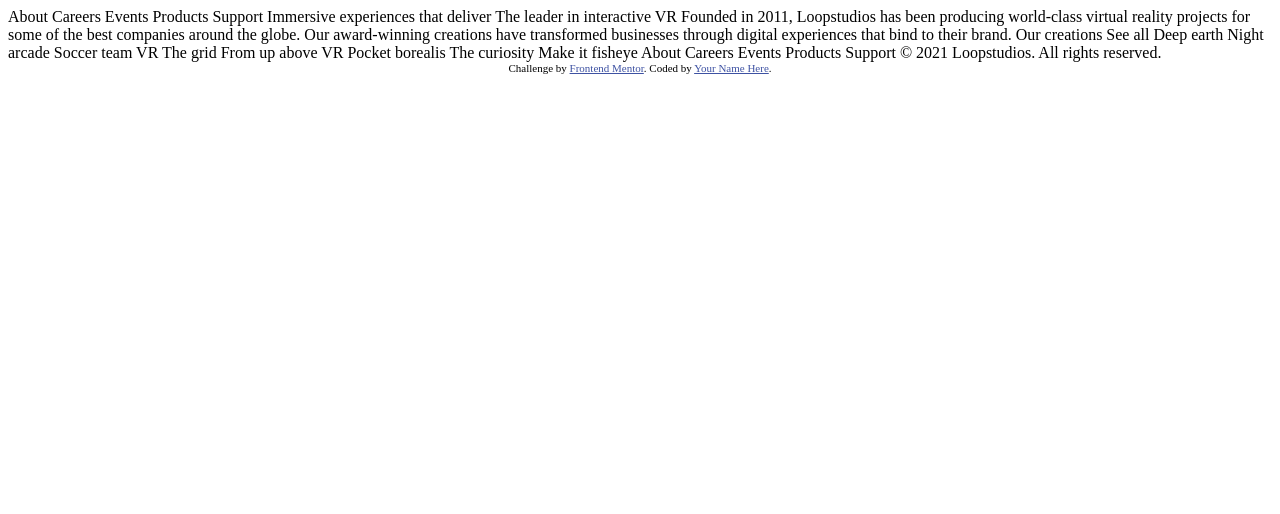
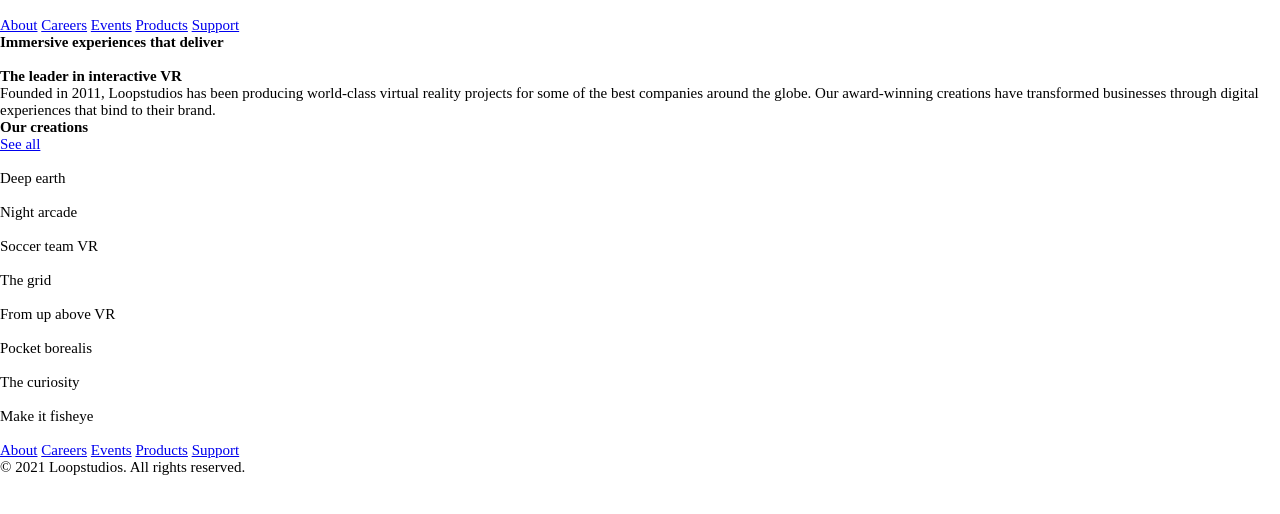
Before and after one commit to JosueLauren/loopstudios-landing-page-main-, a plain HTML site: page index.html in a window 1280 px wide. Drawn offline with Linux system fonts and the light colour scheme.

Commit message:
Criado a estrutura(HTML) do projeto

```diff
--- a/index.html
+++ b/index.html
@@ -3,57 +3,97 @@
 <head>
   <meta charset="UTF-8">
   <meta name="viewport" content="width=device-width, initial-scale=1.0"> <!-- displays site properly based on user's device -->
-
+  <link rel="stylesheet" href="style.css">
   <link rel="icon" type="image/png" sizes="32x32" href="./images/favicon-32x32.png">
 
   <title>Frontend Mentor | Loopstudios landing page</title>
 
   <!-- Feel free to remove these styles or customise in your own stylesheet 👍 -->
-  <style>
-    .attribution { font-size: 11px; text-align: center; }
-    .attribution a { color: hsl(228, 45%, 44%); }
-  </style>
 </head>
 <body>
-  About
-  Careers
-  Events
-  Products
-  Support
-
-  Immersive experiences that deliver
-
-  The leader in interactive VR
-
-  Founded in 2011, Loopstudios has been producing world-class virtual reality
-  projects for some of the best companies around the globe. Our award-winning
-  creations have transformed businesses through digital experiences that bind
-  to their brand.
-
-  Our creations
-
-  See all
-
-  Deep earth
-  Night arcade
-  Soccer team VR
-  The grid
-  From up above VR
-  Pocket borealis
-  The curiosity
-  Make it fisheye
-
-  About
-  Careers
-  Events
-  Products
-  Support
-
-  © 2021 Loopstudios. All rights reserved.
-
-  <div class="attribution">
-    Challenge by <a href="https://www.frontendmentor.io?ref=challenge" target="_blank">Frontend Mentor</a>.
-    Coded by <a href="#">Your Name Here</a>.
-  </div>
+  <header class="cabeçalho">
+   <div class="logo-menu">
+    <img src="" alt="">
+    <nav class="menu-nav">
+      <a href="#">About</a>
+      <a href="#">Careers</a>
+      <a href="#">Events</a>
+      <a href="#">Products</a>
+      <a href="#">Support</a>
+    </nav>
+   </div>
+   <h1 class="titilo-cabeçalho">Immersive experiences that deliver</h1>
+  </header>
+  <section>
+    <div class="imagem-aumentada"><img src="" alt=""></div>
+    <div class="interação">
+      <h1>The leader in interactive VR</h1>
+      <p> Founded in 2011, Loopstudios has been producing world-class virtual reality
+        projects for some of the best companies around the globe. Our award-winning
+        creations have transformed businesses through digital experiences that bind
+        to their brand.</p>
+    </div>
+  </section>
+  <section class="criações">
+    <div class="titulo-criações">
+      <h1>Our creations</h1>
+      <a href="#">See all</a>
+    </div>
+    <div class="grid-imagens">
+      <figure>
+        <img src="" alt="">
+        <figcaption>Deep earth</figcaption>
+      </figure>
+      <figure>
+        <img src="" alt="">
+        <figcaption>Night arcade</figcaption>
+      </figure>
+      <figure>
+        <img src="" alt="">
+        <figcaption>Soccer team VR</figcaption>
+      </figure>
+      <figure>
+        <img src="" alt="">
+        <figcaption>The grid</figcaption>
+      </figure>
+      <figure>
+        <img src="" alt="">
+        <figcaption>From up above VR</figcaption>
+      </figure>
+      <figure>
+        <img src="" alt="">
+        <figcaption>Pocket borealis</figcaption>
+      </figure>
+      <figure>
+        <img src="" alt="">
+        <figcaption>The curiosity</figcaption>
+      </figure>
+      <figure>
+        <img src="" alt="">
+        <figcaption>Make it fisheye</figcaption>
+      </figure>
+    </div>
+  </section>
+  <footer class="rodapé">
+    <div class="logo-linksRodapé">
+      <img src="" alt="">
+      <div class="links-rodapé">
+        <a href="#">About</a>
+        <a href="#">Careers</a>
+        <a href="#">Events</a>
+        <a href="#">Products</a>
+        <a href="#">Support</a>
+      </div>
+    </div>
+    <div class="copy-redes-sociais">
+      <div class="redes-sociais">
+        <a href="#"></a>
+        <a href="#"></a>
+        <a href="#"></a>
+        <a href="#"></a>
+      </div>
+      <p class="copy">© 2021 Loopstudios. All rights reserved.</p>
+    </div>
+  </footer>
 </body>
 </html>
--- a/style.css
+++ b/style.css
@@ -0,0 +1,16 @@
+@import url('https://fonts.googleapis.com/css2?family=Alata&display=swap');
+@import url('https://fonts.googleapis.com/css2?family=Alata&family=Josefin+Sans:wght@300&display=swap');
+:root {
+    --White: hsl(0, 0%, 100%);
+    --Black: hsl(0, 0%, 0%);
+    --Dark-Gray: hsl(0, 0%, 55%);
+    --Very-Dark-Gray: hsl(0, 0%, 41%);
+}
+
+* {
+    margin: 0px;
+    padding: 0px;
+    box-sizing: border-box;
+    font-size: 15px;
+
+}
```
